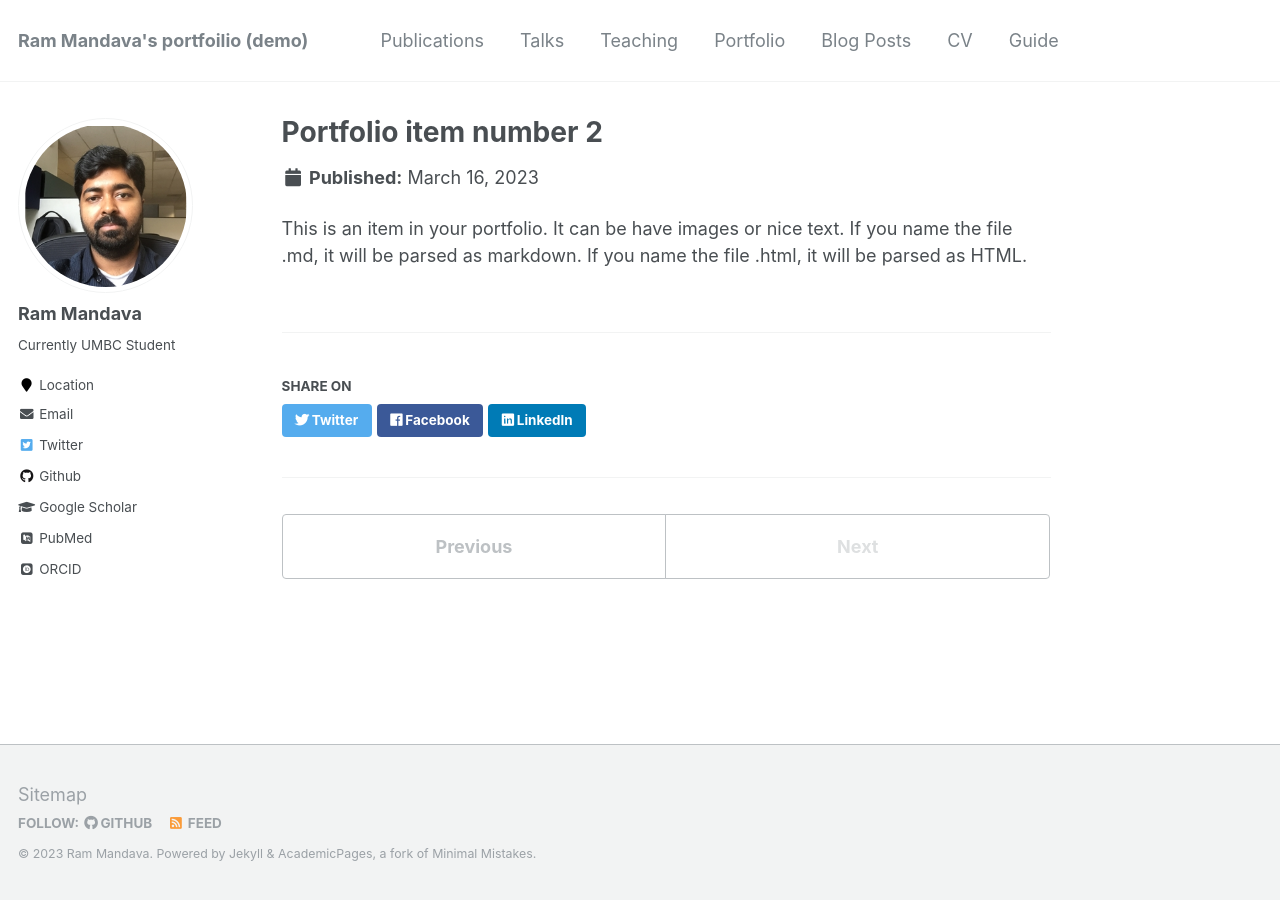
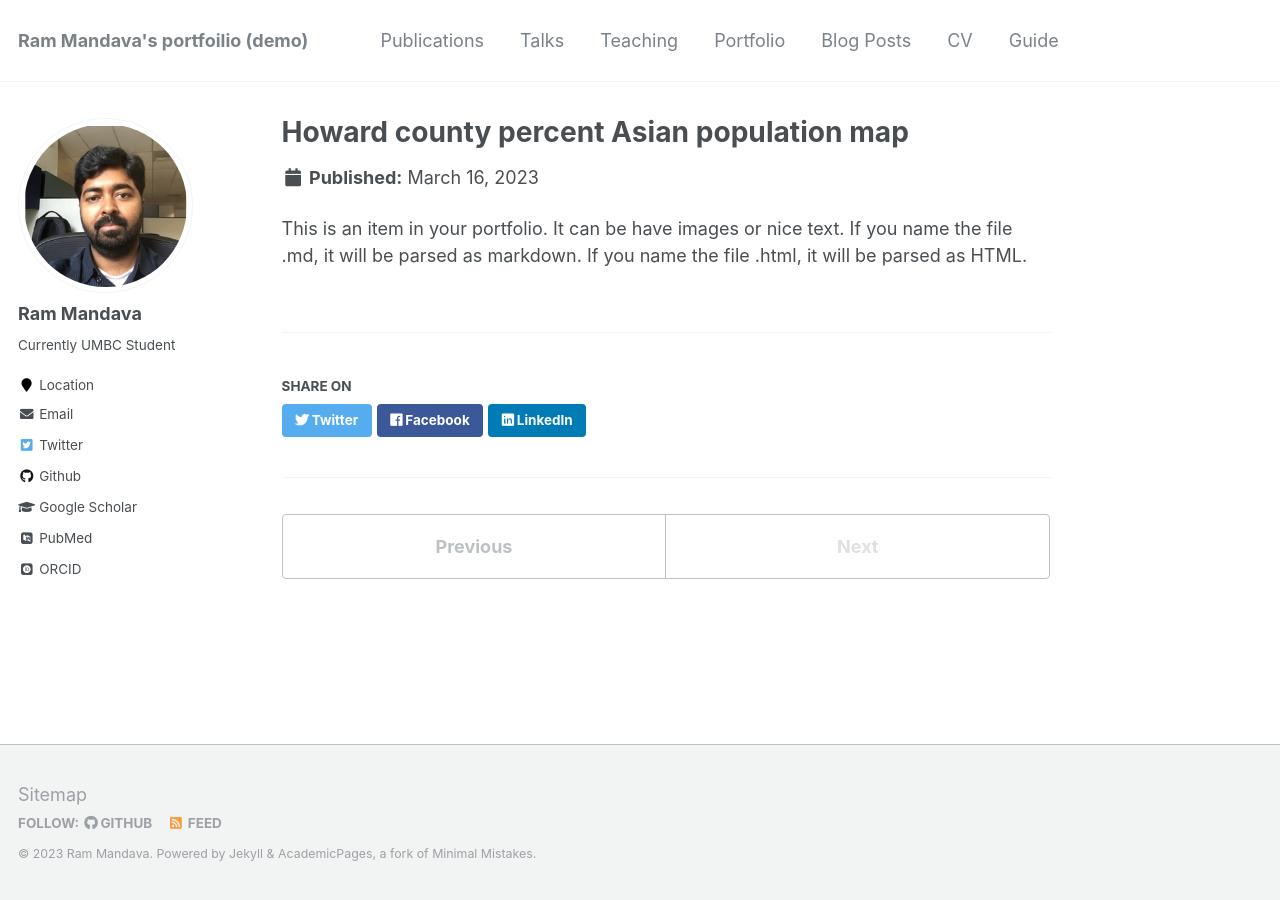
Before and after one commit to mandavaram/mandavaram.github.io, a Jekyll site: the page built from _portfolio/portfolio-2.html, in a window 1280 px wide. Built offline with Jekyll 4.4.1, drawn with Linux system fonts in a browser that asks for light colours; some web fonts are replaced.

Commit message:
Update portfolio-2.html

```diff
--- a/_portfolio/portfolio-2.html
+++ b/_portfolio/portfolio-2.html
@@ -1,6 +1,6 @@
 ---
-title: "Portfolio item number 2"
-excerpt: "Short description of portfolio item number 2 <br/><img src='/images/Howard_County_Asian_map.png'>"
+title: "Howard county percent Asian population map"
+excerpt: "Lab4 Assignment work: Howard county percent Asian population map <br/><img src='/images/Howard_County_Asian_map.png'>"
 collection: portfolio
 ---
 
```
